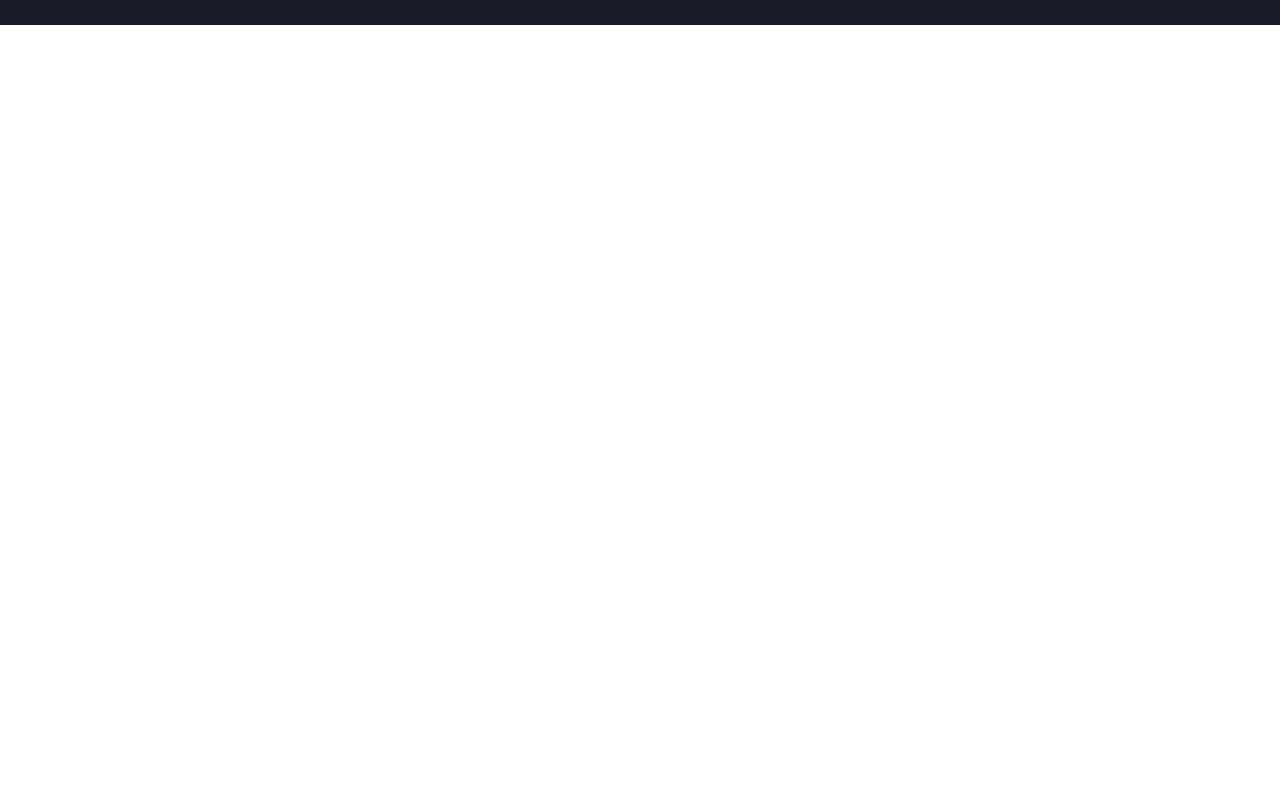
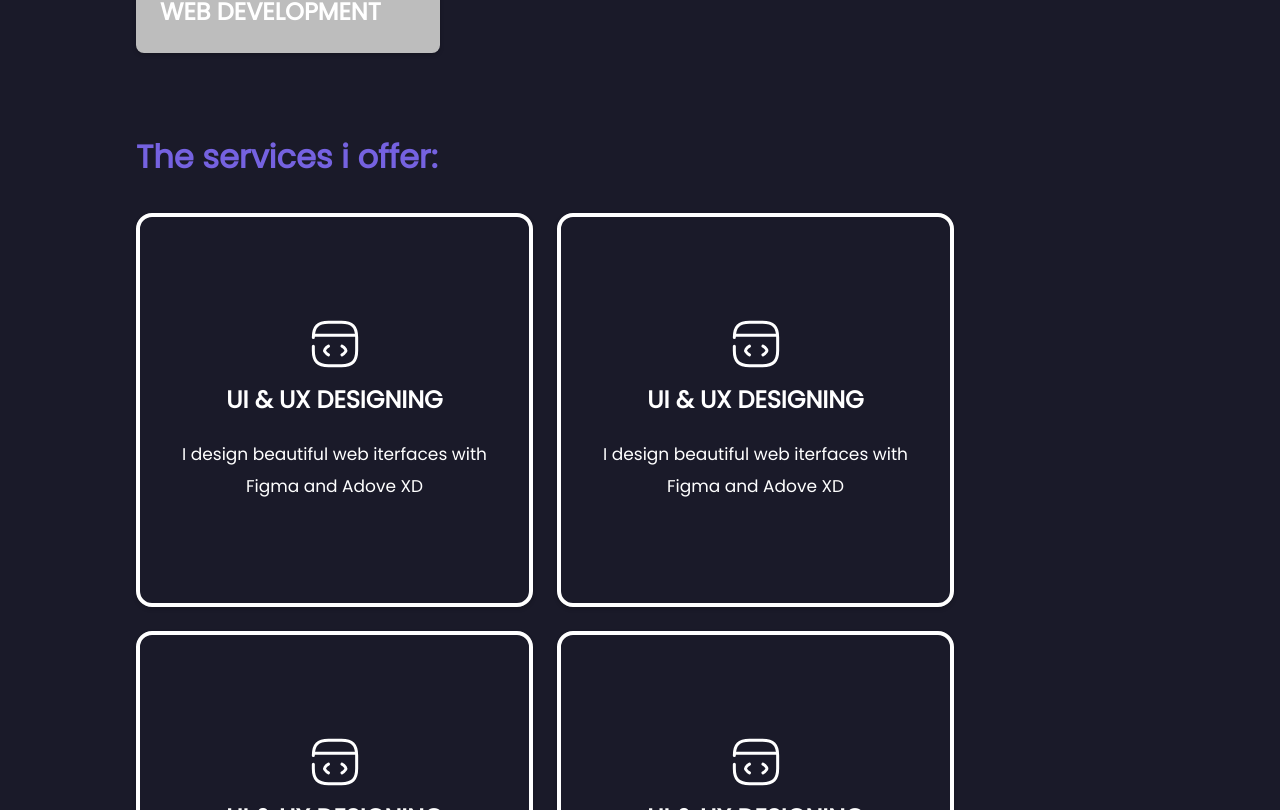
Before and after one commit to AnkitTomar2312/MyPortfolio, a React (Create React App) app in the folder client/: page / in a window 1280 px wide. Shown: the part 1550-2360 px from the top of the page. Before the commit the page ends 1575 px from the top, so only its background shows below. Built offline with nearby package versions, Linux system fonts and the light colour scheme.

Commit message:
init the projects section

```diff
--- a/client/src/App.js
+++ b/client/src/App.js
@@ -1,12 +1,14 @@
 import Aboutme from "./components/AboutMe/Aboutme";
 import Banner from "./components/Banner/Banner";
 import NavBar from "./components/NavBar/NavBar";
+import Projects from "./components/Projects/Projects";
 function App() {
   return (
     <div style={{ width: "100vw", height: "auto" }}>
       <NavBar />
       <Banner />
       <Aboutme />
+      <Projects />
     </div>
   );
 }
--- a/client/src/components/AboutMe/Aboutme.css
+++ b/client/src/components/AboutMe/Aboutme.css
@@ -23,7 +23,7 @@
 .exp-wrpper {
   display: flex;
   justify-content: flex-start;
-
+  margin-top: 25px;
   align-items: center;
   gap: 12px;
 }
@@ -47,6 +47,7 @@
   display: flex;
   justify-content: space-between;
   gap: "15px";
+  margin-top: 58px;
 }
 
 .data-holder {
@@ -76,3 +77,39 @@
   font-weight: 600;
   line-height: normal;
 }
+.services-div {
+  width: 341px;
+  height: 338px;
+  flex-shrink: 0;
+  border-radius: 16px;
+  border: 4px solid #fff;
+  box-shadow: 0px 2px 4px 0px rgba(0, 0, 0, 0.2);
+  display: flex;
+  justify-content: center;
+  align-items: center;
+  flex-direction: column;
+  padding: 24px;
+}
+.services-div:hover {
+  border-color: #7562e0;
+  transition: border-color 0.5s ease-in-out;
+}
+.services-title {
+  color: #fff;
+  font-family: Poppins;
+  font-size: 24px;
+  font-style: normal;
+  font-weight: 600;
+  line-height: 185%;
+  margin-top: 8px;
+}
+.services-info {
+  color: #fff;
+  text-align: center;
+  font-family: Poppins;
+  font-size: 17px;
+  font-style: normal;
+  font-weight: 500;
+  line-height: 32px;
+  margin-top: 16px;
+}
--- a/client/src/components/AboutMe/Aboutme.js
+++ b/client/src/components/AboutMe/Aboutme.js
@@ -5,6 +5,38 @@ const Aboutme = () => {
     {
       icon: "./assets/icons/webdev.svg",
       name: "WEB DEVELOPMENT",
+    },
+  ];
+  const services = [
+    {
+      icon: "./assets/icons/webdev.svg",
+      title: "UI & UX DESIGNING",
+      info: "I design beautiful web iterfaces with Figma and Adove XD",
+    },
+    {
+      icon: "./assets/icons/webdev.svg",
+      title: "UI & UX DESIGNING",
+      info: "I design beautiful web iterfaces with Figma and Adove XD",
+    },
+    {
+      icon: "./assets/icons/webdev.svg",
+      title: "UI & UX DESIGNING",
+      info: "I design beautiful web iterfaces with Figma and Adove XD",
+    },
+    {
+      icon: "./assets/icons/webdev.svg",
+      title: "UI & UX DESIGNING",
+      info: "I design beautiful web iterfaces with Figma and Adove XD",
+    },
+    {
+      icon: "./assets/icons/webdev.svg",
+      title: "UI & UX DESIGNING",
+      info: "I design beautiful web iterfaces with Figma and Adove XD",
+    },
+    {
+      icon: "./assets/icons/webdev.svg",
+      title: "UI & UX DESIGNING",
+      info: "I design beautiful web iterfaces with Figma and Adove XD",
     },
   ];
   return (
@@ -34,6 +66,38 @@ const Aboutme = () => {
             );
           })}
         </div>
+        <p
+          style={{
+            color: "var(--Primary-colour, #7562E0)",
+            fontFamily: "Poppins",
+            fontSize: "32px",
+            fontStyle: "normal",
+            fontWeight: "600",
+            lineHeight: "normal",
+            marginTop: "80px",
+          }}
+        >
+          The services i offer:
+        </p>
+        <div
+          style={{
+            display: "flex",
+            marginTop: "32px",
+            flexShrink: "0",
+            flexWrap: "wrap",
+            gap: "24px",
+          }}
+        >
+          {services.map((item, index) => {
+            return (
+              <div className="services-div" key={index}>
+                <img className="services-icon" src={item.icon} />
+                <p className="services-title">{item.title}</p>
+                <p className="services-info">{item.info}</p>
+              </div>
+            );
+          })}
+        </div>
       </div>
     </div>
   );
--- /dev/null
+++ b/client/src/components/Projects/Projects.css
@@ -0,0 +1,4 @@
+.Project-wrapper {
+  padding: 55px 136px;
+  background: #1a1a29;
+}
--- /dev/null
+++ b/client/src/components/Projects/Projects.js
@@ -0,0 +1,7 @@
+import React from "react";
+import "./Projects.css";
+const Projects = () => {
+  return <div className="Project-wrapper">Projects</div>;
+};
+
+export default Projects;
```
